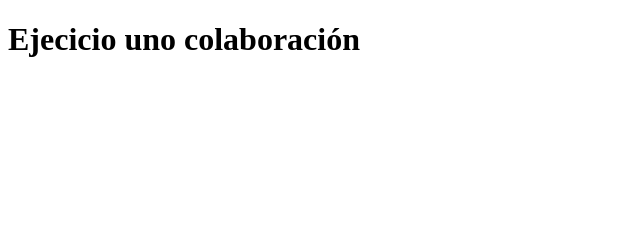
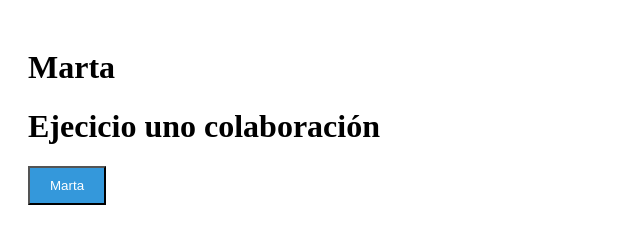
Before and after one commit to jatorrado/despliegue2024, a plain HTML site: page index.html in a window 1280 px wide. Shown: the whole page, without its empty margins (0-640 px from the left). Drawn offline with Linux system fonts and the light colour scheme.

Commit message:
Segundo commit Marta

```diff
--- a/index.html
+++ b/index.html
@@ -1,11 +1,36 @@
 <!DOCTYPE html>
 <html lang="es">
+
 <head>
     <meta charset="UTF-8">
     <meta name="viewport" content="width=device-width, initial-scale=1.0">
     <title>Ejericico de prueba</title>
+
 </head>
-<body>
+
+<body id="contenedor">
+
+    <style>
+    #contenedor {
+        padding: 20px;
+    }
+
+    #marta {
+        background-color: #3498db;
+        color: white;
+        padding: 10px 20px;
+        cursor: pointer;
+    }
+
+    </style>
+    <div>
+        <h1>Marta</h1>
+    </div>
     <h1>Ejecicio uno colaboración</h1>
+
+    <button id="marta">Marta</button>
+
+    <script src="marta.js"></script>
 </body>
+
 </html>
--- /dev/null
+++ b/marta.js
@@ -0,0 +1,10 @@
+document.getElementById("marta").addEventListener("click", cambiarColor);
+
+function cambiarColor() {
+    var contenedor = document.getElementById("contenedor");
+    if (contenedor.style.backgroundColor === "red") {
+        contenedor.style.backgroundColor = "white";
+    } else {
+        contenedor.style.backgroundColor = "red";
+    }
+}
```
